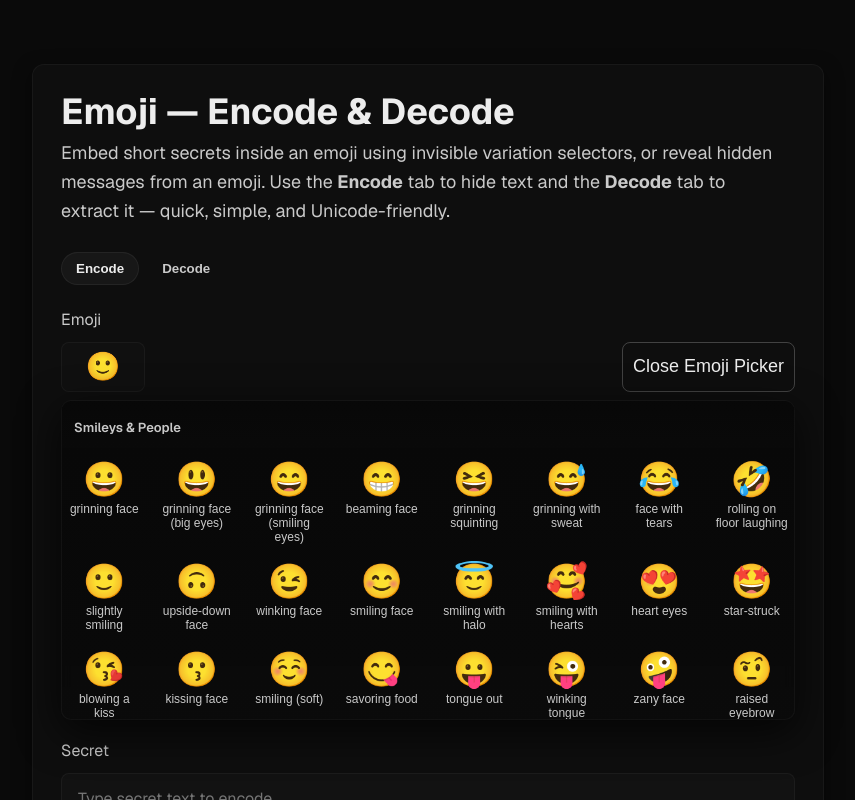
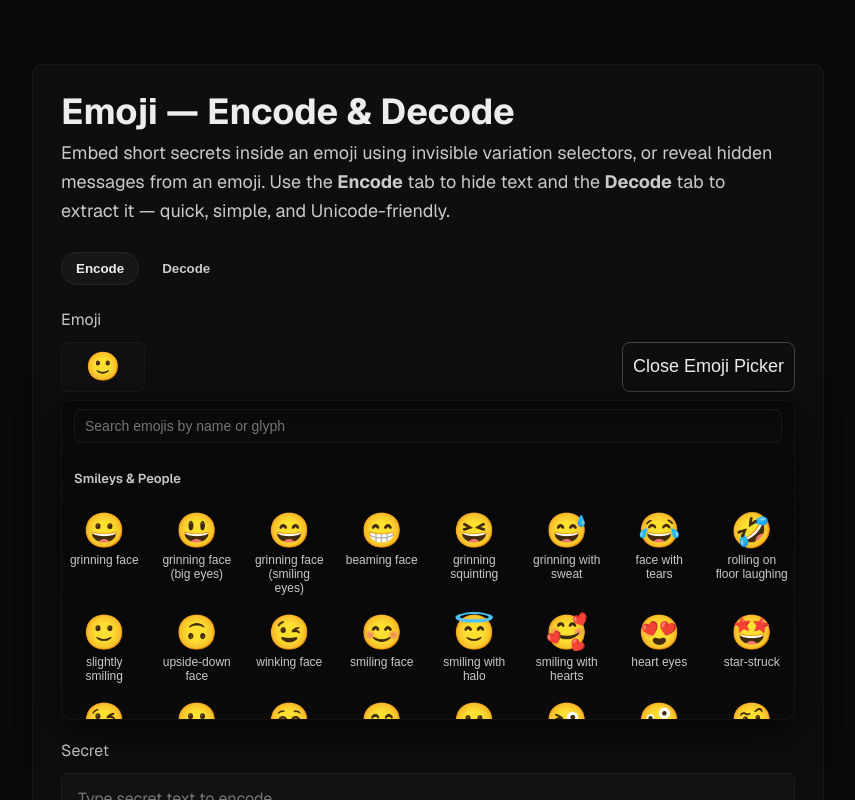
Before and after one commit to juji/emoji, a Next.js app: page / in a window 1280 px wide. Both pictures are taken after a click on the button "Emoji Picker". Shown: the top 800 px of the page, without its empty margins (212-1067 px from the left). Built offline with nearby package versions, Linux system fonts and the light colour scheme.

Commit message:
feat: add search functionality to emoji picker

```diff
--- a/src/components/emoji-picker.module.css
+++ b/src/components/emoji-picker.module.css
@@ -44,6 +44,60 @@
   backdrop-filter: blur(6px);
 }
 
+.pickerHeader {
+  display: flex;
+  align-items: center;
+  gap: 8px;
+  padding: 8px 12px;
+  position: sticky;
+  top: 0;
+  background: linear-gradient(180deg, rgba(8,8,8,0.98), rgba(10,10,10,0.92));
+  z-index: 2;
+  border-bottom: 1px solid rgba(255,255,255,0.02);
+}
+
+.searchInput {
+  flex: 1 1 auto;
+  padding: 8px 10px;
+  border-radius: 8px;
+  border: 1px solid rgba(255,255,255,0.06);
+  background: rgba(255,255,255,0.01);
+  color: var(--text-primary);
+  font-size: 14px;
+}
+
+/* hide native browser clear (search) button so our single clear button is used */
+.searchInput::-webkit-search-cancel-button {
+  -webkit-appearance: none;
+  appearance: none;
+  display: none;
+}
+.searchInput::-ms-clear {
+  display: none;
+  width: 0;
+  height: 0;
+}
+.searchInput {
+  padding-right: 36px; /* room for custom clear button */
+  -webkit-appearance: none;
+  appearance: none;
+}
+
+.clearButton {
+  background: transparent;
+  border: none;
+  color: var(--text-secondary);
+  font-size: 20px;
+  padding: 4px 8px;
+  cursor: pointer;
+}
+
+.noResults {
+  padding: 18px;
+  color: var(--text-secondary);
+  text-align: center;
+}
+
 .categorySection {
   margin-bottom: 12px;
 }
@@ -54,7 +108,7 @@
   margin: 6px 0 8px;
   font-weight: 600;
   position: sticky;
-  top: 0;
+  top: 51px;
   background: linear-gradient(180deg, rgba(8,8,8,0.98), rgba(10,10,10,0.92));
   padding: 12px;
 }
--- a/src/components/emoji-picker.tsx
+++ b/src/components/emoji-picker.tsx
@@ -12,6 +12,7 @@ export default function EmojiPicker({
   onChange: (e: string) => void;
 }) {
   const [open, setOpen] = useState(false);
+  const [query, setQuery] = useState("");
 
   // Note: picker is now inline — it opens/closes only via the Emoji Picker button (toggle)
   return (
@@ -40,12 +41,44 @@ export default function EmojiPicker({
       {open && (
         <div className={styles.picker} role="dialog" aria-label="Emoji picker">
 
+          <div className={styles.pickerHeader}>
+            <input
+              type="search"
+              className={styles.searchInput}
+              placeholder="Search emojis by name or glyph"
+              value={query}
+              onChange={(e) => setQuery(e.target.value)}
+              aria-label="Search emojis"
+            />
+            {query && (
+              <button
+                type="button"
+                className={styles.clearButton}
+                onClick={() => setQuery("")}
+                aria-label="Clear search"
+              >
+                ×
+              </button>
+            )}
+          </div>
+
           <div className={styles.categories}>
-            {EMOJI_CATEGORIES.map((c) => (
+            {EMOJI_CATEGORIES.map((c) => {
+              const filtered = c.items.filter((item) => {
+                const q = query.trim().toLowerCase();
+                if (!q) return true;
+                return (
+                  item.char.includes(q) ||
+                  item.name.toLowerCase().includes(q)
+                );
+              });
+              if (filtered.length === 0) return null;
+
+              return (
                 <section key={c.id} className={styles.categorySection} aria-labelledby={`cat-${c.id}`}>
                   <div id={`cat-${c.id}`} className={styles.categoryTitle}>{c.title}</div>
                   <div className={styles.emojiGrid}>
-                  {c.items.map((item) => (
+                    {filtered.map((item) => (
                       <button
                         key={item.char + item.name}
                         className={styles.emojiCell}
@@ -64,7 +97,12 @@ export default function EmojiPicker({
                     ))}
                   </div>
                 </section>
-            ))}
+              );
+            })}
+            {/* show no results when query present and no items found */}
+            {query && EMOJI_CATEGORIES.every((c) => c.items.every((i) => !i.name.toLowerCase().includes(query.trim().toLowerCase()) && !i.char.includes(query.trim()))) && (
+              <div className={styles.noResults}>No emojis found</div>
+            )}
           </div>
         </div>
       )}
```
Lines whose indentation alone changed are shown as unchanged.
